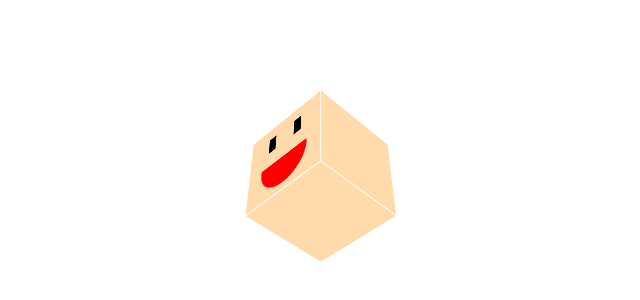
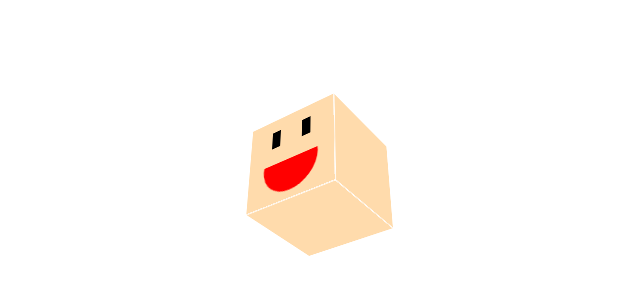
Before and after one commit to Neeraj-Kumar-Coder/Follow-Me-Cube, a React (Create React App) app: page / in a window 1280 px wide. Shown: the part 222-522 px from the top of the page, without its empty margins (320-960 px from the left). Built offline with nearby package versions, Linux system fonts and the light colour scheme.

Commit message:
DEPLOY READY

```diff
--- a/src/components/Cube.js
+++ b/src/components/Cube.js
@@ -31,7 +31,7 @@ const Cube = () => {
             const rect = cubeRef.current.getBoundingClientRect();
             const centerX = rect.left + rect.width / 2;
             const centerY = rect.top + rect.height / 2;
-            const MAX_ROTATION_DEGREE = 90;
+            const MAX_ROTATION_DEGREE = 70;
 
             const deltaX = mousePosition.x - centerX;
             const deltaY = mousePosition.y - centerY;
@@ -51,7 +51,7 @@ const Cube = () => {
             return;
         }
 
-        cubeRef.current.style.transition = "all 150ms ease-out";
+        cubeRef.current.style.transition = "transform 150ms ease-out";
         eyeRef.current.style.animation = "blink 300ms ease-in-out";
 
         const lookAtX = Math.random() * window.innerWidth;
```
